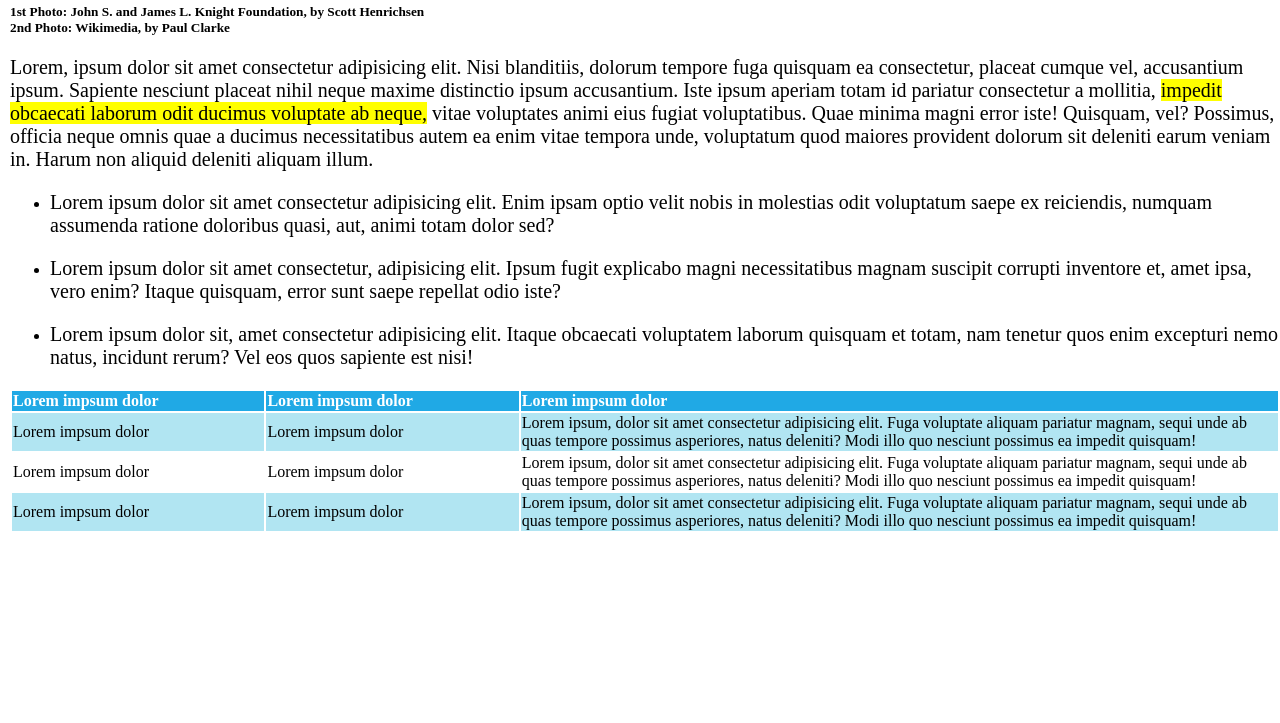
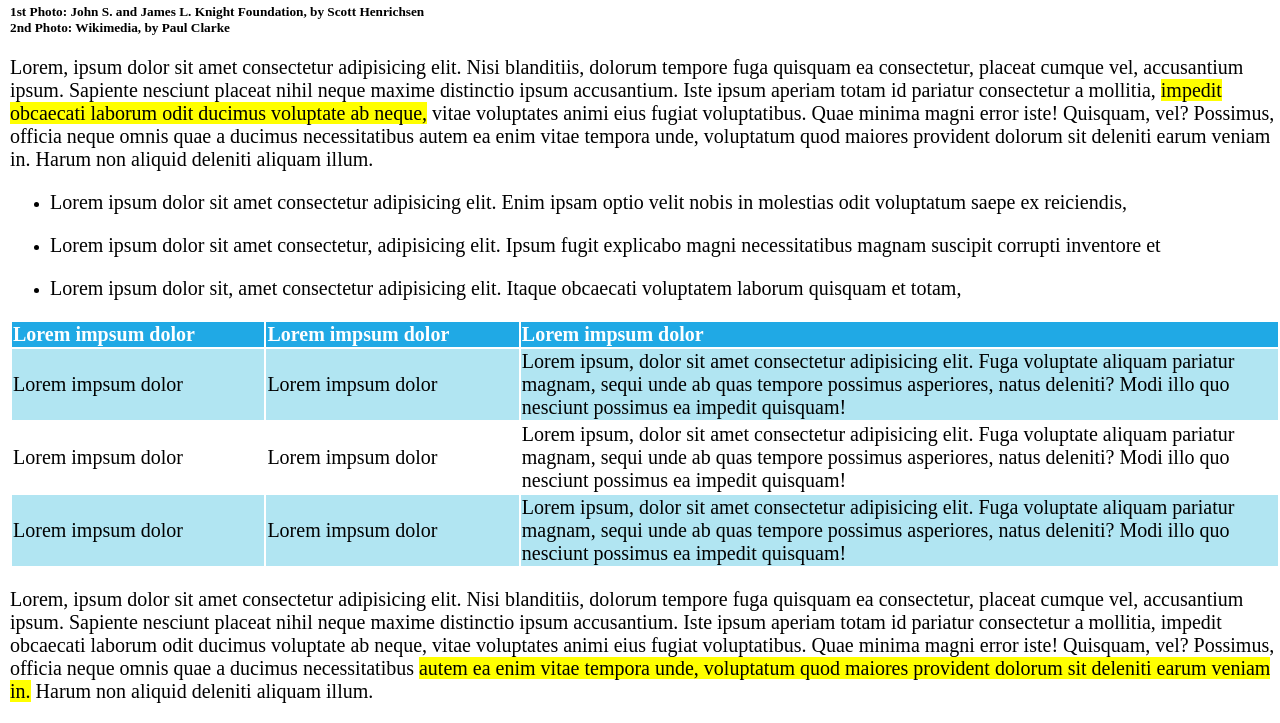
Before and after one commit to LorenzoTorelli/html-css-booleaner, a plain HTML site: page index.html in a window 1280 px wide. Shown: the part 1378-2101 px from the top of the page. Before the commit the page ends 1931 px from the top, so only its background shows below. Drawn offline with Linux system fonts and the light colour scheme.

Commit message:
sezione-6

```diff
--- a/css/style.css
+++ b/css/style.css
@@ -53,12 +53,16 @@ p {
 thead {
     background-color: RGB(32,169,229);
 }
+
 table{
     text-align: left;
+    font-size: 20px;
 }
+
 thead {
     color: white;
 }
+
 #terza-colonna {
     width: 60%;
 }
--- a/index.html
+++ b/index.html
@@ -44,9 +44,9 @@
         <!-- sezione 4 -->
         <section class="sezione">
             <ul class="un-list">
-                <li><p>Lorem ipsum dolor sit amet consectetur adipisicing elit. Enim ipsam optio velit nobis in molestias odit voluptatum saepe ex reiciendis, numquam assumenda ratione doloribus quasi, aut, animi totam dolor sed?</p></li>
-                <li><p>Lorem ipsum dolor sit amet consectetur, adipisicing elit. Ipsum fugit explicabo magni necessitatibus magnam suscipit corrupti inventore et, amet ipsa, vero enim? Itaque quisquam, error sunt saepe repellat odio iste?</p></li>
-                <li><p>Lorem ipsum dolor sit, amet consectetur adipisicing elit. Itaque obcaecati voluptatem laborum quisquam et totam, nam tenetur quos enim excepturi nemo natus, incidunt rerum? Vel eos quos sapiente est nisi!</p></li>
+                <li><p>Lorem ipsum dolor sit amet consectetur adipisicing elit. Enim ipsam optio velit nobis in molestias odit voluptatum saepe ex reiciendis, </p></li>
+                <li><p>Lorem ipsum dolor sit amet consectetur, adipisicing elit. Ipsum fugit explicabo magni necessitatibus magnam suscipit corrupti inventore et</p></li>
+                <li><p>Lorem ipsum dolor sit, amet consectetur adipisicing elit. Itaque obcaecati voluptatem laborum quisquam et totam, </p></li>
             </ul>
         </section>
 
@@ -79,6 +79,14 @@
                 </tbody>
             </table>
         </section>
+
+        <!-- sezione 6 -->
+        <section class="sezione">
+            <p>Lorem, ipsum dolor sit amet consectetur adipisicing elit. Nisi blanditiis, dolorum tempore fuga quisquam ea consectetur, placeat cumque vel, accusantium ipsum. Sapiente nesciunt placeat nihil neque maxime distinctio ipsum accusantium.
+            Iste ipsum aperiam totam id pariatur consectetur a mollitia, impedit obcaecati laborum odit ducimus voluptate ab neque, vitae voluptates animi eius fugiat voluptatibus. Quae minima magni error iste! Quisquam, vel?
+            Possimus, officia neque omnis quae a ducimus necessitatibus <span class = "p-color">autem ea enim vitae tempora unde, voluptatum quod maiores provident dolorum sit deleniti earum veniam in.</span> Harum non aliquid deleniti aliquam illum.</p>
+        </section>
+
     </main>
     <!-- fine main  -->
 
```
